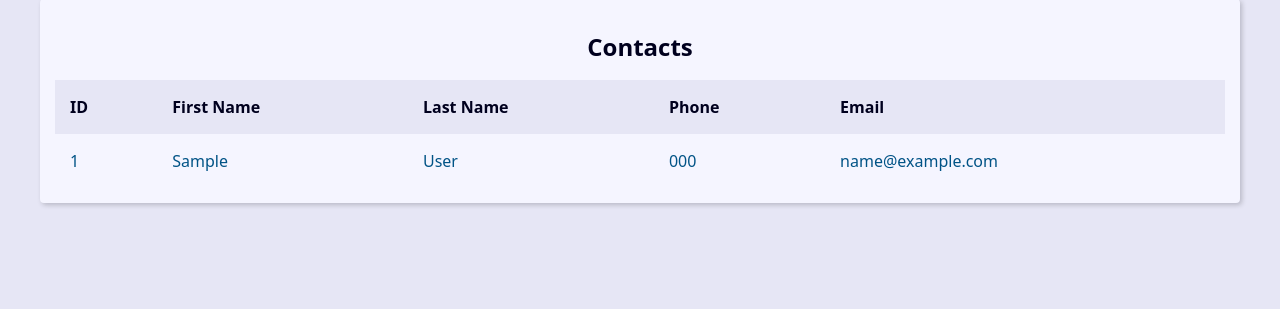
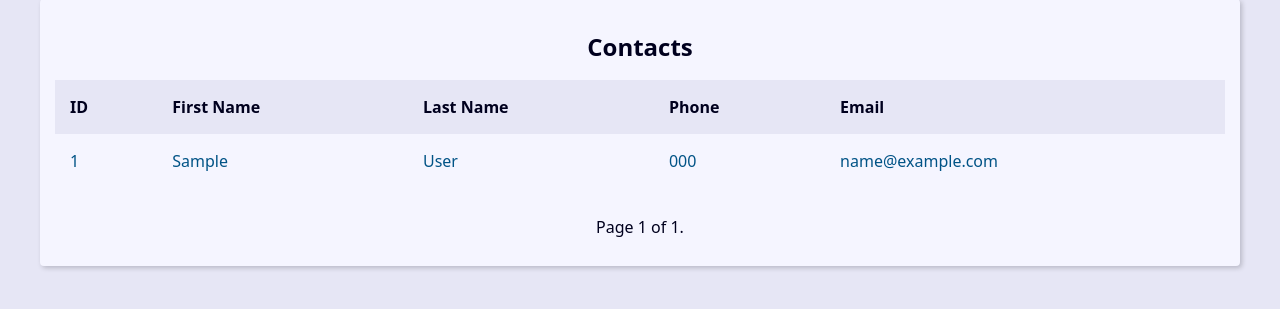
Before and after one commit to joaovitorf4/Agenda-Django, a Django app: page / in a window 1280 px wide. Shown: the part 270-579 px from the top of the page. Run offline with Django 4.2, Linux system fonts and the light colour scheme; tables that the repository leaves empty hold one stand-in row (values such as "Sample post"); parts of the project's set-up code (start-up, migrations or seed data) failed here and were passed over.

Commit message:
Config Pagination

```diff
--- a/base_templates/global/base.html
+++ b/base_templates/global/base.html
@@ -8,6 +8,7 @@
 
     <main class="content">
       {% block content %}{% endblock content %}
+      {% include 'global/partials/_pagination.html' %}
     </main>
   </body>
 </html>
--- a/base_templates/global/partials/_header.html
+++ b/base_templates/global/partials/_header.html
@@ -18,7 +18,7 @@
 
     <div class="search">
       <form action="{% url 'contact:search' %}" method="GET">
-        <input type="search" class="search-input" placeholder="Search" id="search" name="q">
+        <input type="search" class="search-input" placeholder="Search" id="search" name="q" value="{{ request.GET.q.strip }}">
       </form>
     </div>
 </header>
--- /dev/null
+++ b/base_templates/global/partials/_pagination.html
@@ -0,0 +1,19 @@
+{% if page_obj %}
+    <div class="pagination">
+    <span class="step-links">
+        {% if page_obj.has_previous %}
+        <a href="?page=1&q={{ request.GET.q.strip }}">&laquo; first</a>
+        <a href="?page={{ page_obj.previous_page_number }}&q={{ request.GET.q.strip }}">previous</a>
+        {% endif %}
+
+        <span class="current">
+        Page {{ page_obj.number }} of {{ page_obj.paginator.num_pages }}.
+        </span>
+
+        {% if page_obj.has_next %}
+        <a href="?page={{ page_obj.next_page_number }}&q={{ request.GET.q.strip }}">next</a>
+        <a href="?page={{ page_obj.paginator.num_pages }}&q={{ request.GET.q.strip }}">last &raquo;</a>
+        {% endif %}
+    </span>
+    </div>
+{% endif %}
--- a/contact/templates/contact/index.html
+++ b/contact/templates/contact/index.html
@@ -1,6 +1,7 @@
 {% extends 'global/base.html' %}
 
 {% block content %}
+{% if page_obj %}
     <div class="responsive-table">
         <table class="contacts-table">
             <caption class="table-caption">
@@ -18,7 +19,7 @@
             </thead>
 
             <tbody>
-                {% for contact in contacts %}
+                {% for contact in page_obj %}
                     <tr class="table-row">
                         <td class="table-cel">
                             <a href="{% url 'contact:contact' contact.id %}" class="table-link">
@@ -50,4 +51,11 @@
             </tbody>
         </table>
     </div>
+{% else %}
+<div class="single-contact">
+    <h1 class="single-contact-name">
+        Nenhum contato encontrado.
+    </h1>
+</div>
+{% endif %}
 {% endblock content %}
--- a/contact/views/contact_views.py
+++ b/contact/views/contact_views.py
@@ -1,13 +1,18 @@
 from contact.models import Contact
+from django.core.paginator import Paginator
 from django.db.models import Q
 from django.shortcuts import get_object_or_404, redirect, render
 
 
 def index(request):
-    contacts = Contact.objects.filter(show=True).order_by('-id')[0:10]
+    contacts = Contact.objects.filter(show=True).order_by('-id')
+
+    paginator = Paginator(contacts, 10)
+    page_number = request.GET.get("page")
+    page_obj = paginator.get_page(page_number)
 
     context = {
-        'contacts': contacts,
+        'page_obj': page_obj,
         'site_title': 'Contatos - ',
     }
 
@@ -32,9 +37,14 @@ def search(request):
         ).\
         order_by('-id')
 
+    paginator = Paginator(contacts, 10)
+    page_number = request.GET.get("page")
+    page_obj = paginator.get_page(page_number)
+
     context = {
-        'contacts': contacts,
+        'page_obj': page_obj,
         'site_title': 'Search - ',
+        'search_value': search_value,
     }
 
     return render(
```
